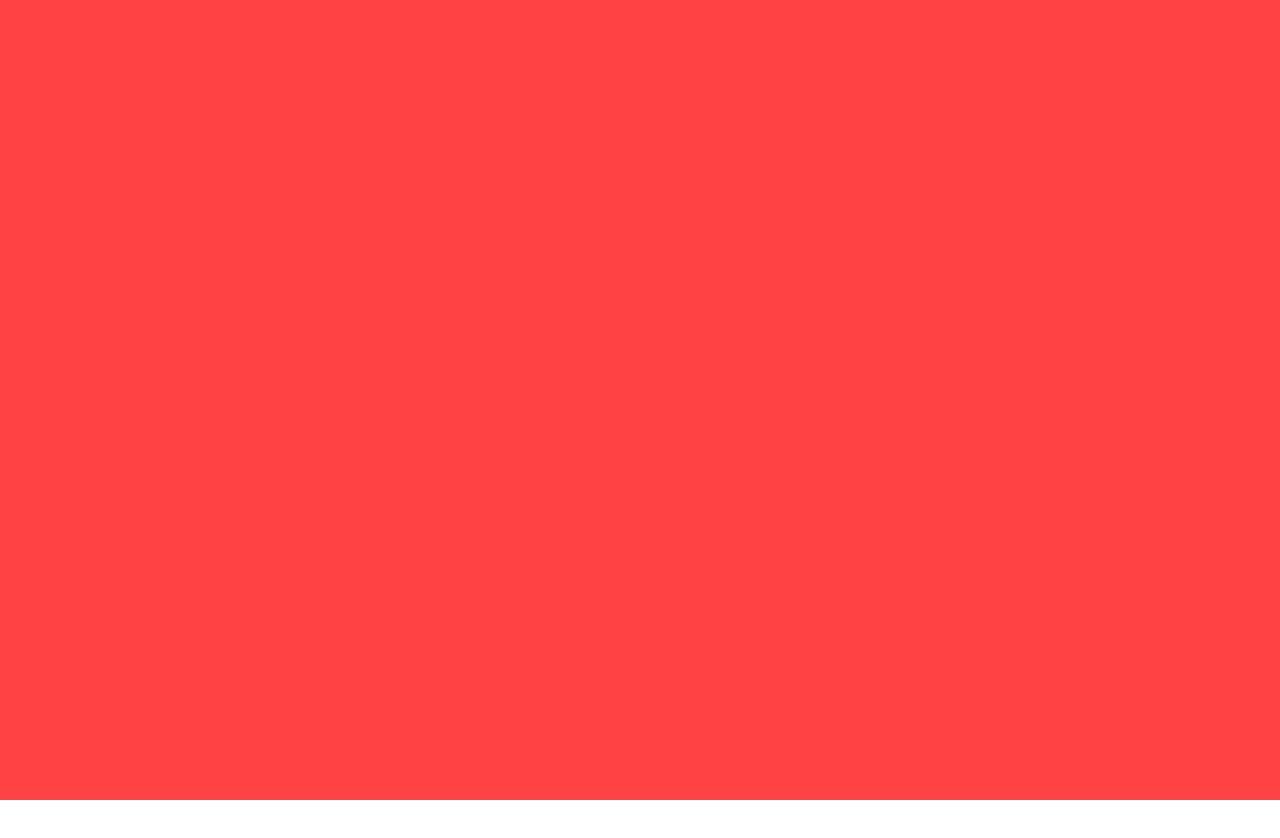
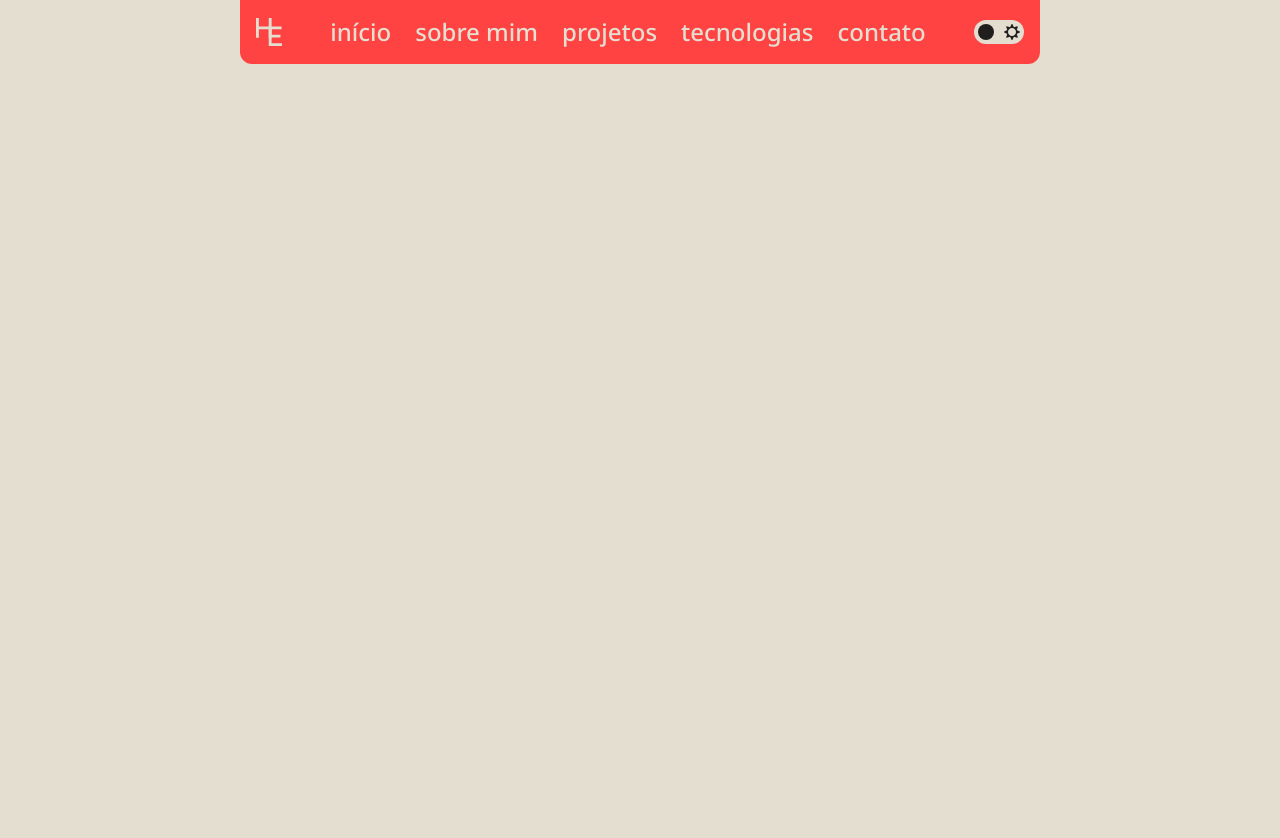
Before and after one commit to hiagoemanuel/portfolio, a Next.js app: page / in a window 1280 px wide. Shown: the top 838 px of the page. Before the commit the page ends 800 px from the top, so only its background shows below. Built offline with nearby package versions, Linux system fonts and the light colour scheme.

Commit message:
feat: Header component created
* and change the theme on the desktop device

```diff
--- a/package.json
+++ b/package.json
@@ -12,7 +12,8 @@
   "dependencies": {
     "next": "14.2.3",
     "react": "^18",
-    "react-dom": "^18"
+    "react-dom": "^18",
+    "react-switch": "^7.0.0"
   },
   "devDependencies": {
     "@types/node": "^20",
--- a/src/app/layout.tsx
+++ b/src/app/layout.tsx
@@ -2,6 +2,7 @@ import type { Metadata } from 'next'
 import { Noto_Sans } from 'next/font/google'
 import './globals.css'
 import MenuCollapse from '@/components/MenuCollapse'
+import { Header } from '@/components/Header'
 
 const notoSans = Noto_Sans({
   subsets: ['latin'],
@@ -19,7 +20,8 @@ export default function RootLayout({
 }>) {
   return (
     <html lang="pt-BR">
-      <body className={`${notoSans.className} relative`}>
+      <body className={`${notoSans.className} bg-light dark:bg-dark relative`}>
+        <Header />
         <MenuCollapse />
         {children}
       </body>
--- a/src/app/page.tsx
+++ b/src/app/page.tsx
@@ -1,5 +1,3 @@
 export default function LandingPage() {
-  return (
-    <main className="bg-main flex min-h-screen flex-col items-center justify-between p-24"></main>
-  )
+  return <main className="flex min-h-screen flex-col items-center justify-between p-24"></main>
 }
--- /dev/null
+++ b/src/components/Header.tsx
@@ -0,0 +1,66 @@
+'use client'
+
+import Link from 'next/link'
+import { Logo } from './svgs/Logo'
+import Switch from 'react-switch'
+import { useState } from 'react'
+import resolveConfig from 'tailwindcss/resolveConfig'
+import tailwindConfig from '../../tailwind.config'
+import { SunIcon } from './svgs/SunIcon'
+import { MoonIcon } from './svgs/MoonIcon'
+
+export const Header = () => {
+  const [isDark, setIsDark] = useState<boolean>(false)
+
+  const handlerTheme = () => {
+    const htmlRef = document.getElementsByTagName('html')[0]
+    if (isDark) {
+      setIsDark(false)
+      htmlRef.classList.remove('dark')
+    } else {
+      setIsDark(true)
+      htmlRef.classList.add('dark')
+    }
+  }
+
+  const tailwindRef = resolveConfig(tailwindConfig)
+  const darkColor = tailwindRef.theme.accentColor.dark as string
+  const lightColor = tailwindRef.theme.accentColor.light as string
+
+  return (
+    <header className="sticky top-0 hidden sm:flex items-center w-fit mx-auto p-4 bg-main rounded-b-xl gap-12">
+      <Logo />
+      <nav className="flex gap-6">
+        <Link className="text-light dark:text-dark font-medium text-base md:text-2xl" href="/">
+          início
+        </Link>
+        <Link className="text-light dark:text-dark font-medium text-base md:text-2xl" href="/">
+          sobre mim
+        </Link>
+        <Link className="text-light dark:text-dark font-medium text-base md:text-2xl" href="/">
+          projetos
+        </Link>
+        <Link className="text-light dark:text-dark font-medium text-base md:text-2xl" href="/">
+          tecnologias
+        </Link>
+        <Link className="text-light dark:text-dark font-medium text-base md:text-2xl" href="/">
+          contato
+        </Link>
+      </nav>
+      <Switch
+        onChange={handlerTheme}
+        checked={isDark}
+        width={50}
+        height={24}
+        borderRadius={12}
+        onColor={isDark ? darkColor : lightColor}
+        offColor={isDark ? darkColor : lightColor}
+        onHandleColor={isDark ? lightColor : darkColor}
+        offHandleColor={isDark ? lightColor : darkColor}
+        handleDiameter={16}
+        uncheckedIcon={<SunIcon className="absolute top-1 right-1" />}
+        checkedIcon={<MoonIcon className="absolute top-1 left-2" />}
+      />
+    </header>
+  )
+}
--- /dev/null
+++ b/src/components/svgs/Logo.tsx
@@ -0,0 +1,13 @@
+export const Logo = () => (
+  <svg xmlns="http://www.w3.org/2000/svg" width={26} height={28} fill="none">
+    <g className="fill-light dark:fill-dark" clipPath="url(#a)">
+      <path d="M15.613.076v19.561h-2.876v-8.433H2.844v8.433H-.032V.077h2.876v8.379h9.893V.076h2.876Z" />
+      <path d="M12.732 8.439h12.823v2.775h-9.946v5.577h8.844v2.776h-8.844v5.658H25.93V28H12.732V8.439Z" />
+    </g>
+    <defs>
+      <clipPath>
+        <path className="fill-light dark:fill-dark" d="M0 0h26v28H0z" />
+      </clipPath>
+    </defs>
+  </svg>
+)
--- /dev/null
+++ b/src/components/svgs/MoonIcon.tsx
@@ -0,0 +1,8 @@
+export const MoonIcon = ({ ...props }) => (
+  <svg width={12} height={16} xmlns="http://www.w3.org/2000/svg" {...props}>
+    <path
+      d="M7.90241 0C9.4023 0 10.8051 0.422857 12 1.15657C10.2786 1.26442 8.66266 2.03235 7.48136 3.30388C6.30007 4.57541 5.64234 6.25487 5.6422 8.00004C5.64205 9.7452 6.2995 11.4248 7.48059 12.6965C8.66167 13.9682 10.2775 14.7364 11.9989 14.8446C10.9556 15.4833 9.78044 15.8692 8.56529 15.9721C7.35014 16.075 6.12795 15.8921 4.99427 15.4377C3.86059 14.9832 2.84615 14.2696 2.03029 13.3526C1.21443 12.4356 0.619253 11.34 0.2913 10.1516C-0.0366529 8.96316 -0.0884921 7.71408 0.139836 6.50202C0.368164 5.28996 0.87047 4.14777 1.60748 3.16476C2.34449 2.18175 3.29622 1.38457 4.38825 0.835554C5.48028 0.286537 6.68302 0.00056543 7.90241 0Z"
+      className="fill-dark dark:fill-light"
+    />
+  </svg>
+)
--- /dev/null
+++ b/src/components/svgs/SunIcon.tsx
@@ -0,0 +1,8 @@
+export const SunIcon = ({ ...props }) => (
+  <svg width={16} height={16} xmlns="http://www.w3.org/2000/svg" {...props}>
+    <path
+      d="M15.7008 7.51562L12.7412 6.0375L13.7882 2.9C13.9288 2.475 13.5257 2.07188 13.1038 2.21563L9.96611 3.2625L8.48479 0.3C8.28478 -0.1 7.716 -0.1 7.51599 0.3L6.03779 3.25938L2.89702 2.2125C2.47199 2.07188 2.06885 2.475 2.21261 2.89687L3.25953 6.03438L0.300015 7.51562C-0.100005 7.71563 -0.100005 8.28437 0.300015 8.48438L3.25953 9.9625L2.21261 13.1031C2.07198 13.5281 2.47512 13.9313 2.89702 13.7875L6.03467 12.7406L7.51286 15.7C7.71287 16.1 8.28165 16.1 8.48166 15.7L9.95986 12.7406L13.0975 13.7875C13.5225 13.9281 13.9257 13.525 13.7819 13.1031L12.735 9.96562L15.6945 8.4875C16.1008 8.28438 16.1008 7.71563 15.7008 7.51562ZM10.8287 10.8281C9.2692 12.3875 6.73158 12.3875 5.17213 10.8281C3.61268 9.26875 3.61268 6.73125 5.17213 5.17188C6.73158 3.6125 9.2692 3.6125 10.8287 5.17188C12.3881 6.73125 12.3881 9.26875 10.8287 10.8281Z"
+      className="fill-dark dark:fill-light"
+    />
+  </svg>
+)
```
Also changed, not shown: 1 other file (tests, documents, lock files or other folders).
